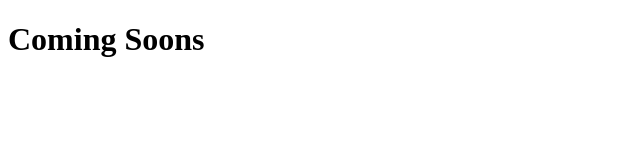
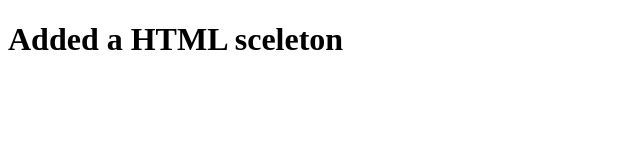
Before and after one commit to davidfriedl/git-101, a plain HTML site: page index.html in a window 1280 px wide. Shown: the whole page, without its empty margins (0-640 px from the left). Drawn offline with Linux system fonts and the light colour scheme.

Commit message:
Added a basic HTML sceleton

```diff
--- a/index.html
+++ b/index.html
@@ -4,7 +4,6 @@
 	<title></title>
 </head>
 <body>
-	<h1>Coming Soons</h1>
-
+<h1>Added a HTML sceleton</h1>
 </body>
 </html>
```
